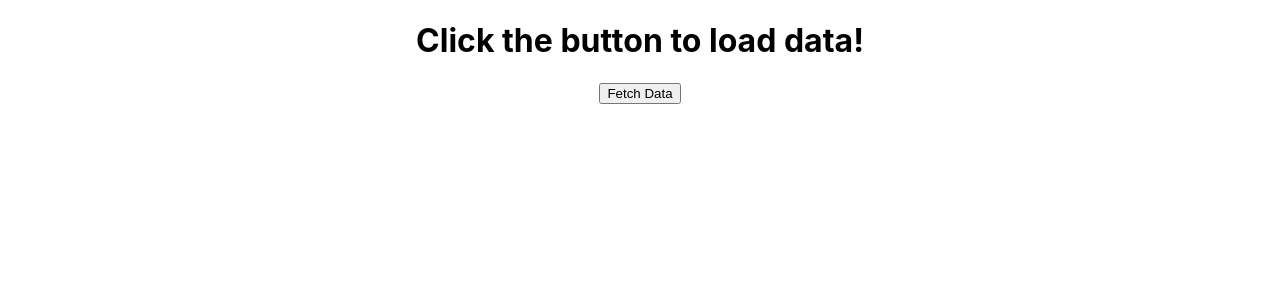
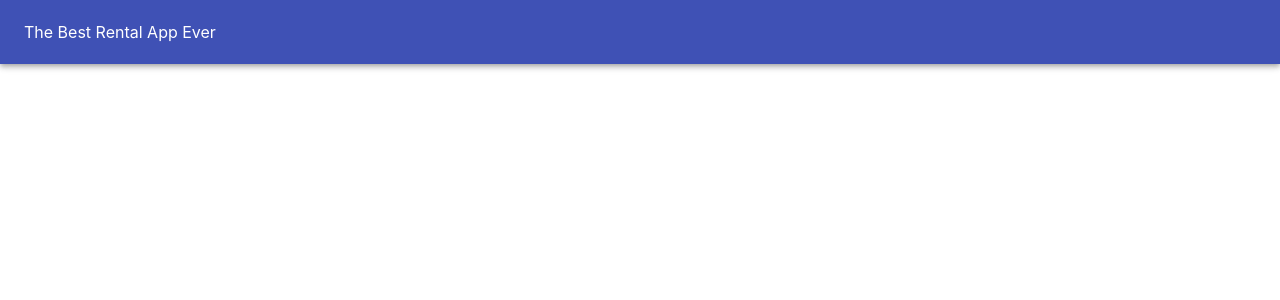
Before and after one commit to leightonchien/MiCasa, a React (Create React App) app in the folder react-front-end/: page / in a window 1280 px wide. Shown: the top 300 px of the page. Built offline with nearby package versions, Linux system fonts and the light colour scheme.

Commit message:
Create the Navbar with materials ui, etc.

```diff
--- a/react-front-end/package.json
+++ b/react-front-end/package.json
@@ -3,7 +3,9 @@
   "version": "0.1.0",
   "private": true,
   "dependencies": {
+    "@material-ui/core": "^4.11.4",
     "axios": "^0.18.1",
+    "contentful": "^8.3.5",
     "react": "^16.8.6",
     "react-dom": "^16.8.6",
     "react-scripts": "2.1.8"
--- a/react-front-end/src/App.js
+++ b/react-front-end/src/App.js
@@ -1,38 +1,52 @@
 import React, { Component } from 'react';
 import axios from 'axios';
+import NavBar from './components/NavBar'
 import './App.css';
 
+
 class App extends Component {
-  constructor(props) {
-    super(props)
-    this.state = {
-      message: 'Click the button to load data!'
-    }
-  }
-
-  fetchData = () => {
-    axios.get('/api/data') // You can simply make your requests to "/api/whatever you want"
-    .then((response) => {
-      // handle success
-      console.log(response.data) // The entire response from the Rails API
-
-      console.log(response.data.message) // Just the message
-      this.setState({
-        message: response.data.message
-      });
-    })
-  }
-
   render() {
     return (
-      <div className="App">
-        <h1>{ this.state.message }</h1>
-        <button onClick={this.fetchData} >
-          Fetch Data
-        </button>
+      <div>
+        <NavBar />
       </div>
     );
   }
 }
 
 export default App;
+
+// class App extends Component {
+//   constructor(props) {
+//     super(props)
+//     this.state = {
+//       message: 'Click the button to load data!'
+//     }
+//   }
+
+//   fetchData = () => {
+//     axios.get('/api/data') // You can simply make your requests to "/api/whatever you want"
+//     .then((response) => {
+//       // handle success
+//       console.log(response.data) // The entire response from the Rails API
+
+//       console.log(response.data.message) // Just the message
+//       this.setState({
+//         message: response.data.message
+//       });
+//     })
+//   }
+
+//   render() {
+//     return (
+//       <div className="App">
+//         <h1>{ this.state.message }</h1>
+//         <button onClick={this.fetchData} >
+//           Fetch Data
+//         </button>
+//       </div>
+//     );
+//   }
+// }
+
+// export default App;
--- /dev/null
+++ b/react-front-end/src/components/NavBar.js
@@ -0,0 +1,20 @@
+import React from 'react'
+import AppBar from '@material-ui/core/AppBar'
+import Toolbar from '@material-ui/core/ToolBar'
+import Typography from '@material-ui/core/Typography'
+
+const NavBar = () => {
+  return(
+    <div>
+      <AppBar position="static">
+        <Toolbar>
+          <Typography variant="title" color="inherit">
+              The Best Rental App Ever
+          </Typography>
+        </Toolbar>
+      </AppBar>
+    </div>
+  )
+}
+
+export default NavBar;
```
Also changed, not shown: 1 other file (tests, documents, lock files or other folders).
